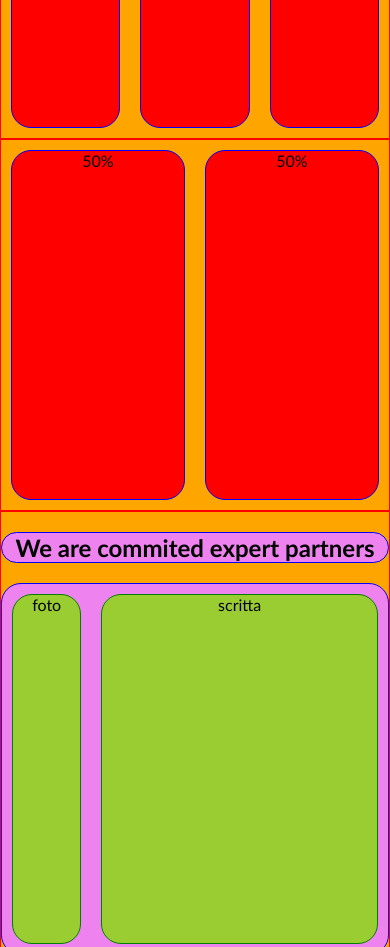
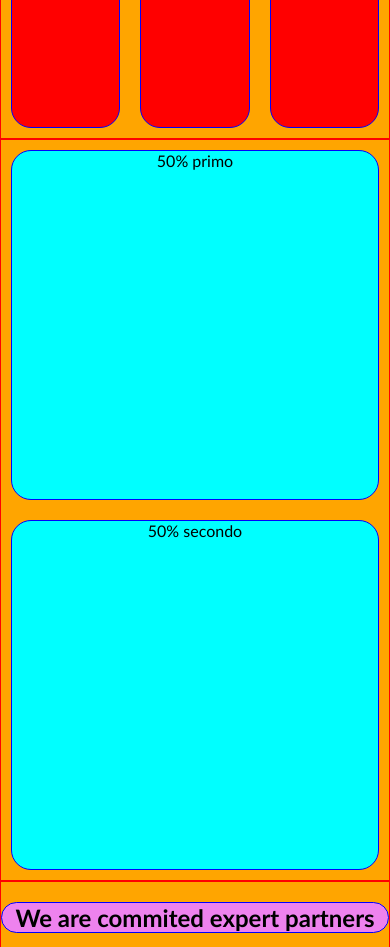
Before and after one commit to Alessandro-Moroni/htmlcss-responsive-layout, a plain HTML site: page index.html in a window 390 px wide. Shown: the part 720-1667 px from the top of the page. Drawn offline with Linux system fonts and the light colour scheme.

Commit message:
[make-fix]desktop-tablet-query

```diff
--- a/css/style.css
+++ b/css/style.css
@@ -174,24 +174,35 @@ footer .container-footer{
   .container-header{
     width: 100%;
   }
+  .container-header .menu{
+    display: none;
+  }
 
+  .container-header .menu-hamburger{
+    display: block;
+  }
   .container{
     width: 100%;
-
   }
   main .container .col{
     background-color: red;
 
   }
-  main .benefits-list .col-1-3{
+  main .benefits-list {
+    flex-wrap: wrap;
+  }
+  main .benefits-list .col-1-3 {
     background-color: pink;
     width: 47%;
-    justify-content: baseline;
   }
 
+  main .container-50{
+    flex-direction: column;
+    align-items: center;
+  }
   main .container .col-50{
-    width: 100%;
-    flex-direction: column;
+    background-color: aqua;
+    width: 95%;
 
   }
 
@@ -205,11 +216,12 @@ footer .container-footer{
   }
 }
 
+/* desktop query */
+
 @media screen and (min-width:769px){
   .container-header{
     width: 100%;
   }
-
   .container{
     width: 100%;
   }
--- a/index.html
+++ b/index.html
@@ -34,9 +34,9 @@
       <div class="col col-1-3">1/3</div>
     </div>
 
-    <div class="container row">
-      <div class="col col-50">50%</div>
-      <div class="col col-50">50%</div>
+    <div class="container row container-50">
+      <div class="col col-50">50% primo</div>
+      <div class="col col-50">50% secondo</div>
     </div>
 
     <div class="container">
```
